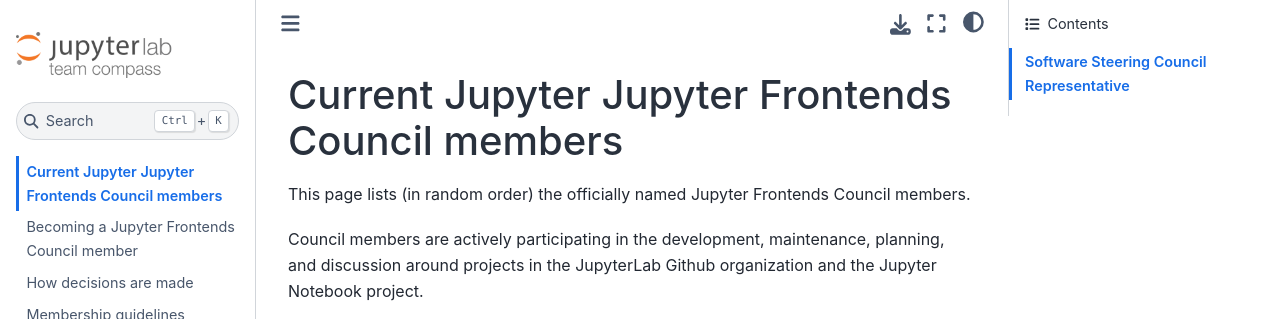
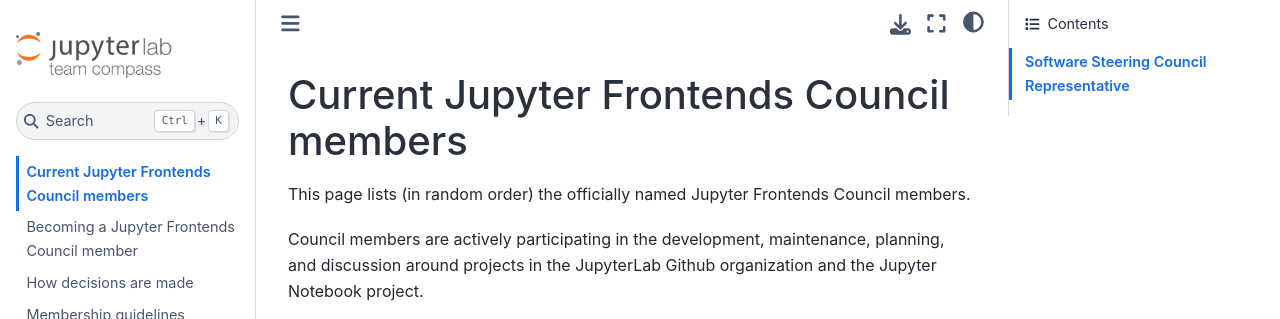
Before and after one commit to jupyterlab/frontends-team-compass, a Sphinx documentation site: the page built from docs/team.md, in a window 1280 px wide, cut to the strip 0-319 px from the top of the page. Built offline with Sphinx 7.4.7 and the Sphinx Book theme 1.1.4, drawn with Linux system fonts in a browser that asks for light colours.

Commit message:
Update docs/team.md

```diff
--- a/docs/team.md
+++ b/docs/team.md
@@ -1,4 +1,4 @@
-# Current Jupyter Jupyter Frontends Council members
+# Current Jupyter Frontends Council members
 
 This page lists (in random order) the officially named Jupyter Frontends Council members.
 
```
